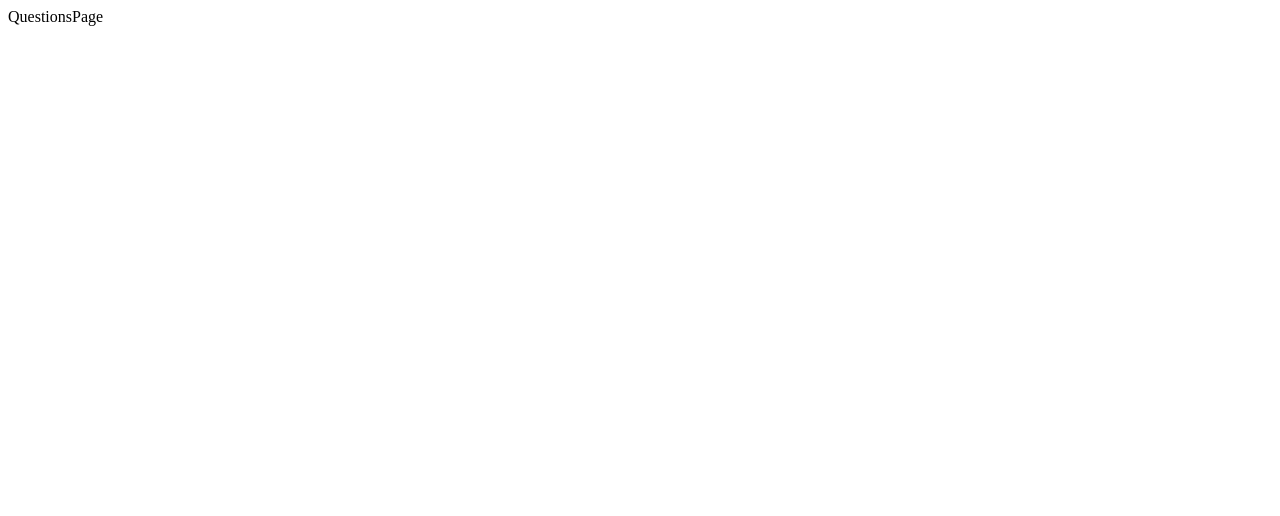
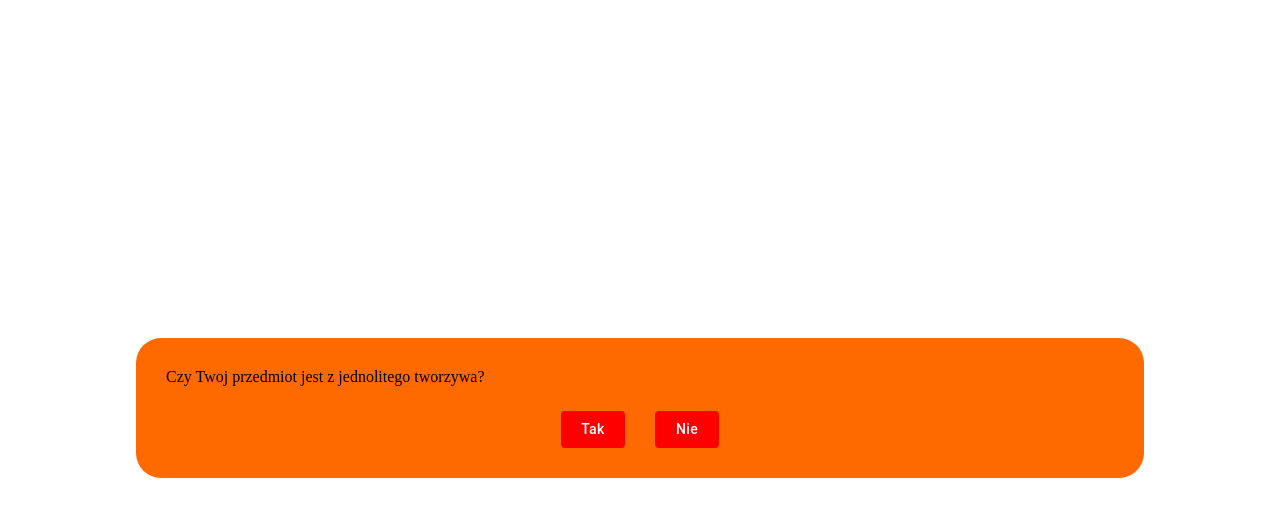
Before and after one commit to HackYeah-FTMS/hackyeah-frontend, a React (Create React App) app: page /questions in a window 1280 px wide. Shown: the top 516 px of the page. Built offline with nearby package versions, Linux system fonts and the light colour scheme.

Commit message:
Add questions page

```diff
--- /dev/null
+++ b/src/components/BaseContainer.tsx
@@ -0,0 +1,11 @@
+import styled from "styled-components";
+
+const BaseContainer = styled.div.attrs(() => ({}))`
+  display: flex;
+  flex-direction: column;
+  justify-content: center;
+  align-items: center;
+  height: 100vh;
+`;
+
+export default BaseContainer;
--- /dev/null
+++ b/src/components/BorderBox.tsx
@@ -0,0 +1,12 @@
+import styled from "styled-components";
+
+const BorderBox = styled.div.attrs(() => ({}))`
+  display: flex;
+  flex-direction: column;
+  background-color: #ff6a00;
+  padding: 30px;
+  border-radius: 25px;
+  width: 75%;
+`;
+
+export default BorderBox;
--- a/src/pages/HomePage.tsx
+++ b/src/pages/HomePage.tsx
@@ -3,11 +3,13 @@ import { withStyles } from "@material-ui/core/styles";
 import Button from "@material-ui/core/Button";
 import styled from "styled-components";
 import { useHistory } from "react-router-dom";
+import BorderBox from "../components/BorderBox";
+import BaseContainer from "../components/BaseContainer";
 
 const HomePage = () => {
   const history = useHistory();
   return (
-    <HomePageContainer>
+    <BaseContainer>
       <BorderBox>
         <WelcomeText>
           <Text>
@@ -21,9 +23,11 @@ const HomePage = () => {
             Odpowiedz na kilka pytań, a powiemy Ci co powinieneś zrobić! :)
           </Text>
         </WelcomeText>
-        <StyledButton onClick={()  => history.push("/questions")}>Zaczynamy!</StyledButton>
+        <StyledButton onClick={() => history.push("/questions")}>
+          Zaczynamy!
+        </StyledButton>
       </BorderBox>
-    </HomePageContainer>
+    </BaseContainer>
   );
 };
 
@@ -37,22 +41,6 @@ const WelcomeText = styled.div.attrs(() => ({}))`
   color: white;
   padding-bottom: 75px;
   font-weight: bold;
-`;
-
-const HomePageContainer = styled.div.attrs(() => ({}))`
-  display: flex;
-  flex-direction: column;
-  justify-content: center;
-  align-items: center;
-  height: 100vh;
-`;
-
-const BorderBox = styled.div.attrs(() => ({}))`
-  display: flex;
-  flex-direction: column;
-  background-color: #FF6A00;
-  padding: 30px;
-  border-radius: 25px;
 `;
 
 const StyledButton = withStyles({
--- a/src/pages/QuestionsPage.tsx
+++ b/src/pages/QuestionsPage.tsx
@@ -1,7 +1,57 @@
-import React from 'react';
+import React, { useState } from "react";
+import { useHistory } from "react-router-dom";
+import { Button, withStyles } from "@material-ui/core";
+import BorderBox from "../components/BorderBox";
+import BaseContainer from "../components/BaseContainer";
+import styled from "styled-components";
 
 const QuestionsPage = () => {
-    return <div>QuestionsPage</div>;
+  const questions: Array<String> = [
+    "Czy Twoj przedmiot jest z jednolitego tworzywa?",
+    "Czy Twoj przedmiot przechowywał produkty żywnościowe płynne?",
+    "Czy Twoj przedmiot jest z plastiku?",
+  ];
+  const [questionNumber, setQuestionNumber] = useState(0);
+
+  const history = useHistory();
+  const nextQuestion = () => {
+    if (questionNumber + 1 < questions.length) {
+      setQuestionNumber(questionNumber + 1);
+    } else {
+      history.push("/result");
+    }
+  };
+
+  return (
+    <BaseContainer>
+      <BorderBox>
+        <div>{questions[questionNumber]}</div>
+        <ButtonBox>
+          <StyledButton onClick={nextQuestion}>Tak</StyledButton>
+          <PaddingDiv />
+          <StyledButton onClick={nextQuestion}>Nie</StyledButton>
+        </ButtonBox>
+      </BorderBox>
+    </BaseContainer>
+  );
 };
+const PaddingDiv = styled.div.attrs(() => ({}))`
+  padding-right: 30px;
+`;
+const ButtonBox = styled.div.attrs(() => ({}))`
+  display: flex;
+  padding-top: 25px;
+  justify-content: center;
+`;
+
+const StyledButton = withStyles({
+  root: {
+    background: "red",
+    color: "white",
+  },
+  label: {
+    textTransform: "capitalize",
+  },
+})(Button);
 
 export default QuestionsPage;
```
